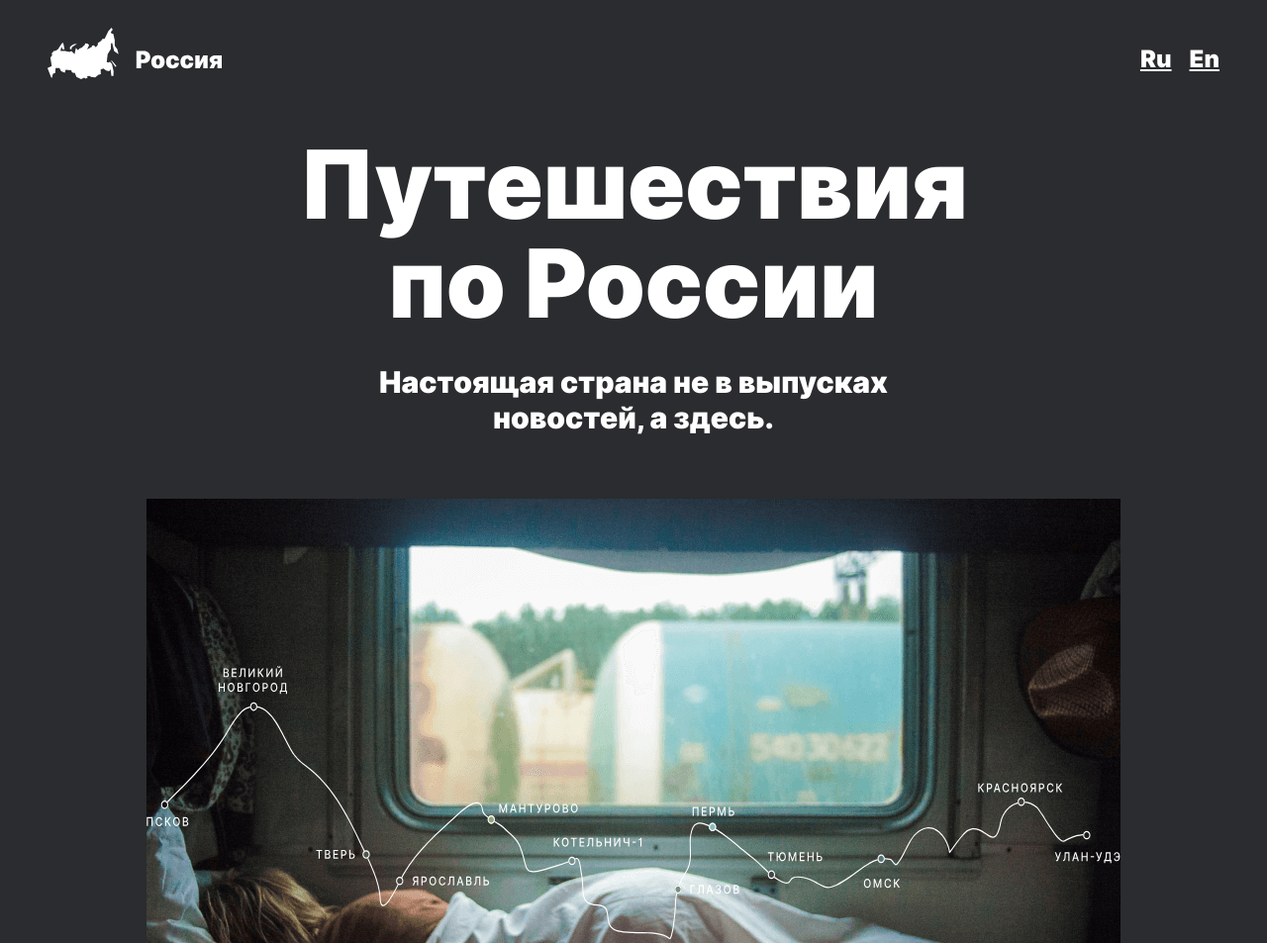
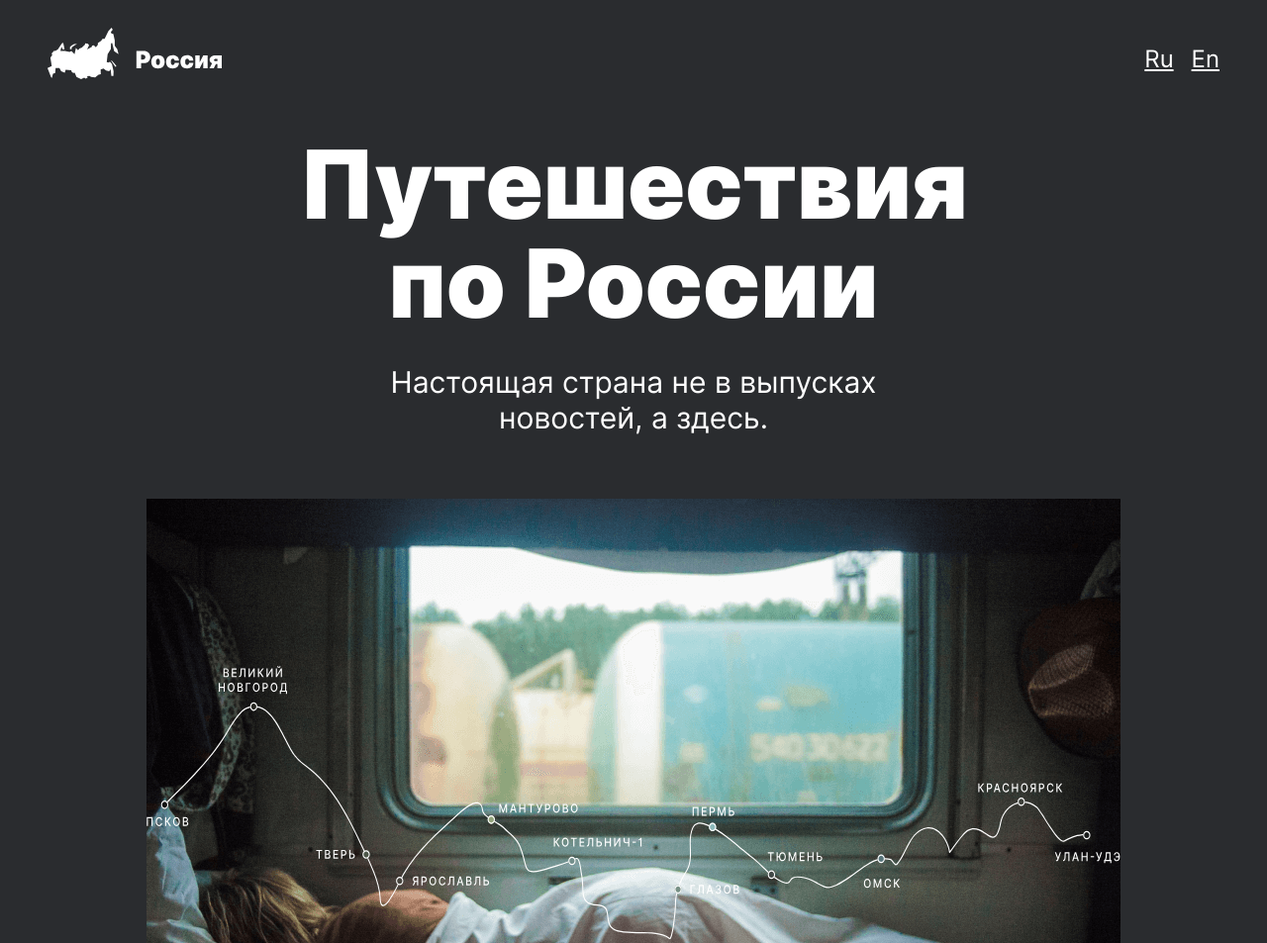
Before and after one commit to KunPitun/Russian-travel, a plain HTML site: page index.html in a window 1280 px wide. Shown: the top 953 px of the page at 99% size. Drawn offline with Linux system fonts and the light colour scheme.

Commit message:
Project work 2 v_5

```diff
--- a/blocks/page/page.css
+++ b/blocks/page/page.css
@@ -3,7 +3,7 @@
   background-color: #2A2C2F;
   margin: 0;
   padding: 16px 0 24px 0;
-  font-family: 'Inter-Black', 'Inter-Bold', 'Inter-Regular';
+  font-family: 'Inter';
   -webkit-font-smoothing: antialiased;
   -moz-osx-font-smoothing: grayscale;
 }
--- a/fonts/fonts.css
+++ b/fonts/fonts.css
@@ -1,5 +1,5 @@
 @font-face {
-  font-family: 'Inter-Regular';
+  font-family: 'Inter';
   font-style:  normal;
   font-weight: 400;
   font-display: swap;
@@ -8,19 +8,19 @@
 }
 
 @font-face {
-  font-family: 'Inter-Black';
+  font-family: 'Inter';
+  font-style:  normal;
+  font-weight: 700;
+  font-display: swap;
+  src: url("Inter-Bold.woff2?v=3.19") format("woff2"),
+       url("Inter-Bold.woff?v=3.19") format("woff");
+}
+
+@font-face {
+  font-family: 'Inter';
   font-style:  normal;
   font-weight: 900;
   font-display: swap;
   src: url("Inter-Black.woff2?v=3.19") format("woff2"),
        url("Inter-Black.woff?v=3.19") format("woff");
 }
-
-@font-face {
-  font-family: 'Inter-Bold';
-  font-style:  normal;
-  font-weight: 700;
-  font-display: swap;
-  src: url("Inter-Bold.woff2?v=3.19") format("woff2"),
-       url("Inter-Bold.woff?v=3.19") format("woff");
-}
```
